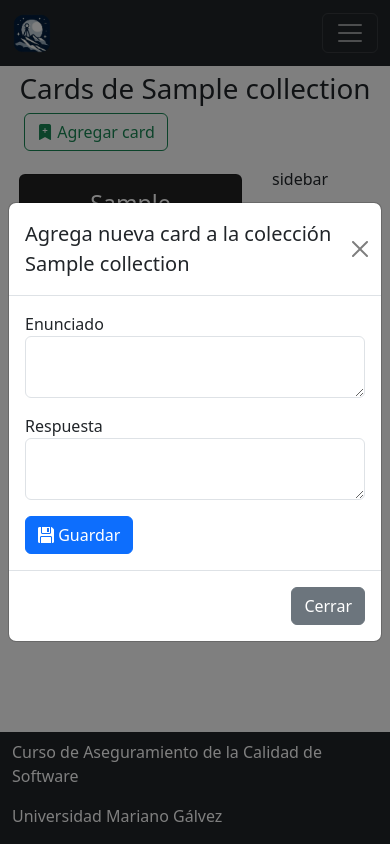
After one commit to ramirolv/cards_acs_umg, a Django app: template cards_umg/templates/cards/cards_collection.html in a window 390 px wide, after a click on "Agregar card". The commit adds this page. Run offline with Django 4.2, Linux system fonts and the light colour scheme; the template is opened without the code that fills it: most values are stand-ins (such as "Sample title", 1, 10 or a date in 2020); some libraries are stand-ins or nearby versions.

Commit message:
feat: cards básicas con animación inicial

```diff
--- /dev/null
+++ b/cards_umg/templates/cards/cards_collection.html
@@ -0,0 +1,351 @@
+{% extends "base.html" %}
+
+<!--Carga archivo estáticos-->
+{% load static %}
+
+<!--Título de la página actual-->
+{% block title%}Categorias{%endblock title %}
+
+<!--Ploque de estilos personalizados -->
+{% block links_custom %}
+<style>
+  .cardBox.clicked .card {
+    transform: rotateY(180deg);
+  }
+
+  .card {
+    background: #222;
+    cursor: default;
+    height: 300px;
+    transform-style: preserve-3d;
+    transition: transform 0.4s ease 0s;
+    width: 100%;
+    -webkit-animation: giro 1s 1;
+    animation: giro 1s 1;
+  }
+
+  .card p {
+    margin-bottom: 1.8em;
+  }
+
+  .card .front,
+  .card .back {
+    backface-visibility: hidden;
+    box-sizing: border-box;
+    color: white;
+    display: block;
+    font-size: 1.2em;
+    height: 100%;
+    padding: 0.8em;
+    position: absolute;
+    text-align: center;
+    width: 100%;
+  }
+
+  .card .front strong {
+    background: #fff;
+    border-radius: 100%;
+    color: #222;
+    font-size: 1.5em;
+    line-height: 30px;
+    padding: 0 7px 4px 6px;
+  }
+
+  .card .back {
+    transform: rotateY(180deg);
+  }
+
+  .card .back a {
+    padding: 0.3em 0.5em;
+    background: #333;
+    color: #fff;
+    text-decoration: none;
+    border-radius: 1px;
+    font-size: 0.9em;
+    transition: all 0.2s ease 0s;
+  }
+
+  .card .back a:hover {
+    background: #fff;
+    color: #333;
+    text-shadow: 0 0 1px #333;
+  }
+
+  .cardBox:nth-child(1) .card .back {
+    background: cornflowerblue;
+  }
+
+  .cardBox:nth-child(2) .card .back {
+    background: orange;
+  }
+
+  .cardBox:nth-child(3) .card .back {
+    background: yellowgreen;
+  }
+
+  .cardBox:nth-child(4) .card .back {
+    background: tomato;
+  }
+
+  .cardBox:nth-child(2) .card {
+    -webkit-animation: giro 1.5s 1;
+    animation: giro 1.5s 1;
+  }
+
+  .cardBox:nth-child(3) .card {
+    -webkit-animation: giro 2s 1;
+    animation: giro 2s 1;
+  }
+
+  .cardBox:nth-child(4) .card {
+    -webkit-animation: giro 2.5s 1;
+    animation: giro 2.5s 1;
+  }
+
+  @-webkit-keyframes giro {
+    from {
+      transform: rotateY(180deg);
+    }
+    to {
+      transform: rotateY(0deg);
+    }
+  }
+
+  @keyframes giro {
+    from {
+      transform: rotateY(180deg);
+    }
+    to {
+      transform: rotateY(0deg);
+    }
+  }
+
+  @media screen and (max-width: 767px) {
+    .cardBox {
+      margin-left: 2.8%;
+      margin-top: 3%;
+      width: 46%;
+    }
+    .card {
+      height: 285px;
+    }
+    .cardBox:last-child {
+      margin-bottom: 3%;
+    }
+  }
+
+  @media screen and (max-width: 480px) {
+    .cardBox {
+      width: 94.5%;
+    }
+    .card {
+      height: 260px;
+    }
+  }
+</style>
+{% endblock links_custom %}
+
+<!--Bloque del contenido principal-->
+{% block contenido %}
+<!-- ======= Sección de Bienvenida ======= -->
+<section class="d-flex justify-content-center align-items-center mt-5">
+  <h1>Cards de {{collection.nombre}}</h1>
+</section>
+<!-- Fin de la Sección de Bienvenida -->
+<!-- ======= Sección de Características ======= -->
+<section id="features" class="features">
+  <div class="container-fluid" data-aos="fade-up">
+    <div class="container-fluid">
+      <!-- Button trigger modal -->
+      <button
+        type="button"
+        class="btn btn-outline-success"
+        data-bs-toggle="modal"
+        data-bs-target="#staticBackdrop"
+      >
+        <i class="bi bi-bookmark-plus-fill"></i> Agregar card
+      </button>
+
+      <!-- Modal -->
+      <div
+        class="modal fade"
+        id="staticBackdrop"
+        data-bs-backdrop="static"
+        data-bs-keyboard="false"
+        tabindex="-1"
+        aria-labelledby="staticBackdropLabel"
+        aria-hidden="true"
+      >
+        <div class="modal-dialog modal-dialog-centered">
+          <div class="modal-content">
+            <div class="modal-header">
+              <h1 class="modal-title fs-5" id="staticBackdropLabel">
+                Agrega nueva card a la colección {{collection.nombre}}
+              </h1>
+              <button
+                type="button"
+                class="btn-close"
+                data-bs-dismiss="modal"
+                aria-label="Close"
+              ></button>
+            </div>
+            <div class="modal-body">
+              <form
+                class="form row needs-validation"
+                method="post"
+                action="{% url 'cards:create-card' %}"
+                novalidate
+                enctype="multipart/form-data"
+              >
+                {% csrf_token %}
+                <input
+                  id="coleccion"
+                  name="coleccion_id"
+                  value="{{collection.id}}"
+                  hidden
+                  required
+                />
+                <div class="form-group mb-3">
+                  <label for="enunciado">Enunciado</label>
+                  <textarea
+                    class="form-control"
+                    id="enunciado"
+                    name="enunciado"
+                    required
+                  ></textarea>
+                  <span class="invalid-feedback">
+                    Este campo es requerido.
+                  </span>
+                </div>
+                <div class="form-group mb-3">
+                  <label for="respuesta">Respuesta</label>
+                  <textarea
+                    class="form-control"
+                    id="respuesta"
+                    name="respuesta"
+                    required
+                  ></textarea>
+                  <span class="invalid-feedback">
+                    Este campo es requerido.
+                  </span>
+                </div>
+                <div class="container">
+                  <button type="submit" class="btn btn-primary">
+                    <i class="bi bi-floppy-fill"></i> Guardar
+                  </button>
+                </div>
+              </form>
+            </div>
+            <div class="modal-footer">
+              <button
+                type="button"
+                class="btn btn-secondary"
+                data-bs-dismiss="modal"
+              >
+                Cerrar
+              </button>
+            </div>
+          </div>
+        </div>
+      </div>
+    </div>
+    <div
+      class="row mt-3 justify-content-center"
+      data-aos="zoom-in"
+      data-aos-delay="100"
+    >
+      <div class="col-8">
+        <div id="myCarousel" class="carousel slide" data-ride="carousel">
+          <div class="carousel-inner">
+
+            {% for card in cards %}
+            <div class="carousel-item {% if forloop.counter == 1 %}active{% endif %}">
+              <div class="cardBox">
+                <div class="card">
+                  <div class="front">
+                    <h3> {{card.enunciado}} </h3>
+                    <p>Prueba</p>
+                    <strong>&#x21bb;</strong>
+                  </div>
+                  <div class="back">
+                    <h3>{{card.respuesta}}</h3>
+                    <p>Content in card one</p>
+                    <a href="#">Button 1</a>
+                  </div>
+                </div>
+              </div>
+            </div>
+            {% endfor %}
+            <!-- Agrega más elementos de carrusel según sea necesario -->
+          </div>
+
+          <a
+            class="carousel-control-prev"
+            href="#myCarousel"
+            role="button"
+            data-slide="prev"
+            onclick="prevItem()"
+          >
+            <span class="carousel-control-prev-icon" aria-hidden="true"></span>
+            <span class="visually-hidden">Previous</span>
+          </a>
+
+          <a
+            class="carousel-control-next"
+            href="#myCarousel"
+            role="button"
+            data-slide="next"
+            onclick="nextItem()"
+          >
+            <span class="carousel-control-next-icon" ariahidden="true"></span>
+            <span class="visually-hidden">Next</span>
+          </a>
+        </div>
+      </div>
+      <div class="col-4">
+        sidebar
+      </div>
+    </div>
+  </div>
+</section>
+<!-- Fin de la Sección de Características -->
+{% endblock contenido %}
+
+<!-- Bloque de los scripts custom -->
+{% block custom_scripts %}
+<script src="{% static 'bootstrap/js/formValidation.js' %}"></script>
+
+<script>
+  const container = $("#myCarousel");
+  const items = container.find(".carousel-item");
+  const totalItems = items.length;
+  let currentItem = 0;
+
+  function goToItem(index) {
+    console.log("Cambiando item: "+index);
+    if (index < 0) index = totalItems - 1;
+    if (index >= totalItems) index = 0;
+    currentItem = index;
+
+    items.removeClass("active");
+    items.eq(currentItem).addClass("active");
+  }
+
+  function nextItem() {
+    console.log("Presionando siguiente");
+    goToItem(currentItem + 1);
+  }
+
+  function prevItem() {
+    console.log("Presionando previa");
+    goToItem(currentItem - 1);
+  }
+
+  $(document).ready(function () {
+    //Código para voltear la card
+    $(".cardBox").click(function () {
+      $(this).toggleClass("clicked");
+    });
+  });
+</script>
+{% endblock custom_scripts %}
--- a/cards_umg/templates/colecciones/list-collections.html
+++ b/cards_umg/templates/colecciones/list-collections.html
@@ -128,7 +128,7 @@
         <div class="card-body">
             <h5 class="card-title">{{ collection.nombre }}</h5>
             <p class="card-text">{{ collection.descripcion }}</p>
-            <a href="#" class="stretched-link"></a>
+            <a href="{% url 'cards:list-cards-in-collection' collection.id %}" class="stretched-link"></a>
         </div>
     </div>
 
```
Also changed, not shown: cards_umg/apps/cards/urls.py (+7 -0 lines), cards_umg/apps/cards/views.py (+64 -1 lines), cards_umg/static/img/background_cards.gif (added).
